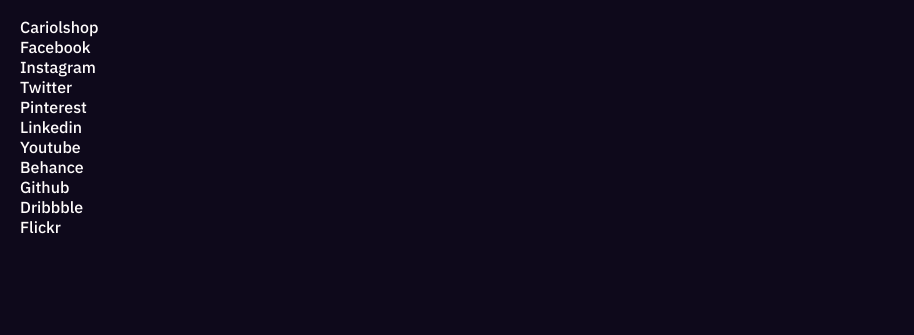
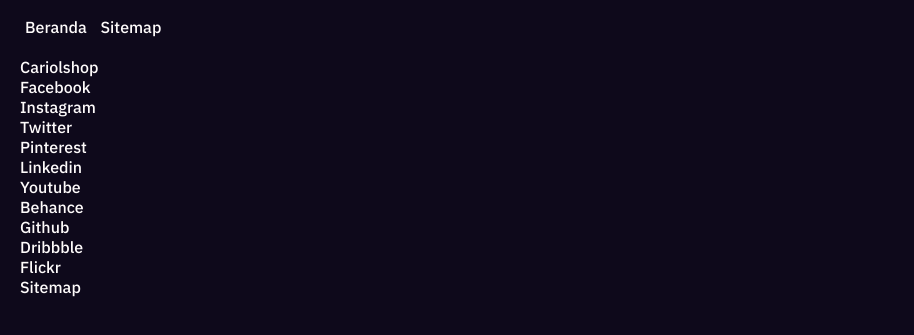
Before and after one commit to cariolshop/cariolshop.github.io, a plain HTML site: page index.html in a window 1280 px wide. Shown: the part 79-414 px from the top of the page, without its empty margins (0-914 px from the left). Drawn offline with Linux system fonts and the light colour scheme.

Commit message:
Update index.html
add beranda sitemap nav

```diff
--- a/index.html
+++ b/index.html
@@ -29,6 +29,10 @@
       <h1>Cariolshop Search...</h1>
     </header>
     <main>
+      <p style="padding: 10px;">
+        <a href="/" style="margin: 5px;">Beranda</a>
+        <a href="/sitemap" style="margin: 5px;">Sitemap</a>
+      </p>
       <script async src="https://cse.google.com/cse.js?cx=a4ed67d1e0ab41245"></script>
       <div class="gcse-search"></div>
       <ul style="padding: 10px;">
@@ -43,6 +47,7 @@
         <li><a href="https://github.com/cariolshop">Github</a></li>
         <li><a href="https://dribbble.com/cariolshop">Dribbble</a></li>
         <li><a href="https://flickr.com/people/cariolshop/">Flickr</a></li>
+        <li><a href="/sitemap">Sitemap</a></li>
       </ul>
     </main>
   </body>
```
